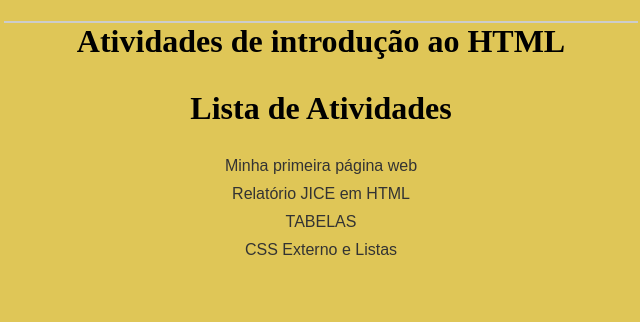
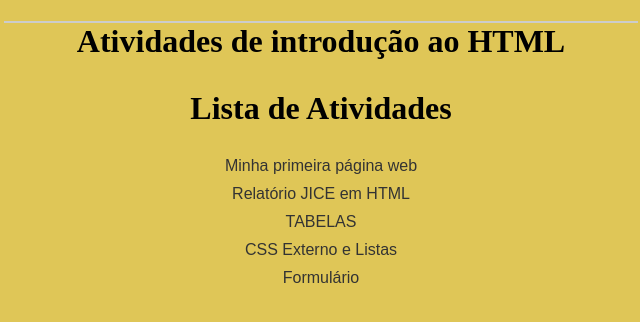
Before and after one commit to Rykeume/Atividades-em-Git-Hub, a plain HTML site: page index.html in a window 1280 px wide. Shown: the full height of the page, 319-959 px from the left. Drawn offline with Linux system fonts and the light colour scheme.

Commit message:
index.html

```diff
--- a/index.html
+++ b/index.html
@@ -57,7 +57,8 @@
             TABELAS</a></li>
         <li><a href="https://rykeume.github.io/CSS-Externo-e-Listas/" target="_self">
             CSS Externo e Listas</a></li>
-
+        <li><a href="https://rykeume.github.io/Formulario/" target="_self">
+            Formulário</a></li>
     </ul>
 
 </body>
```
